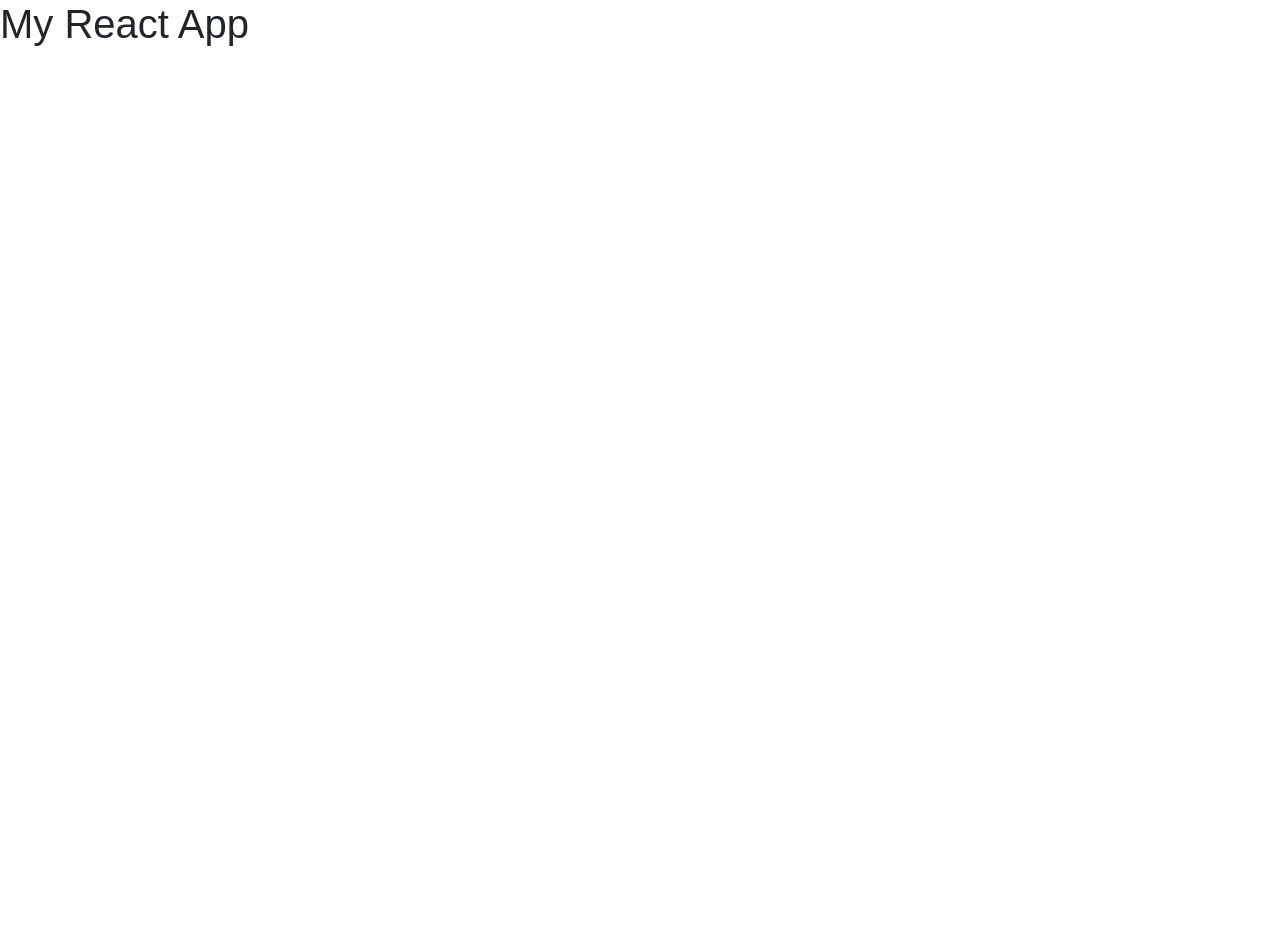
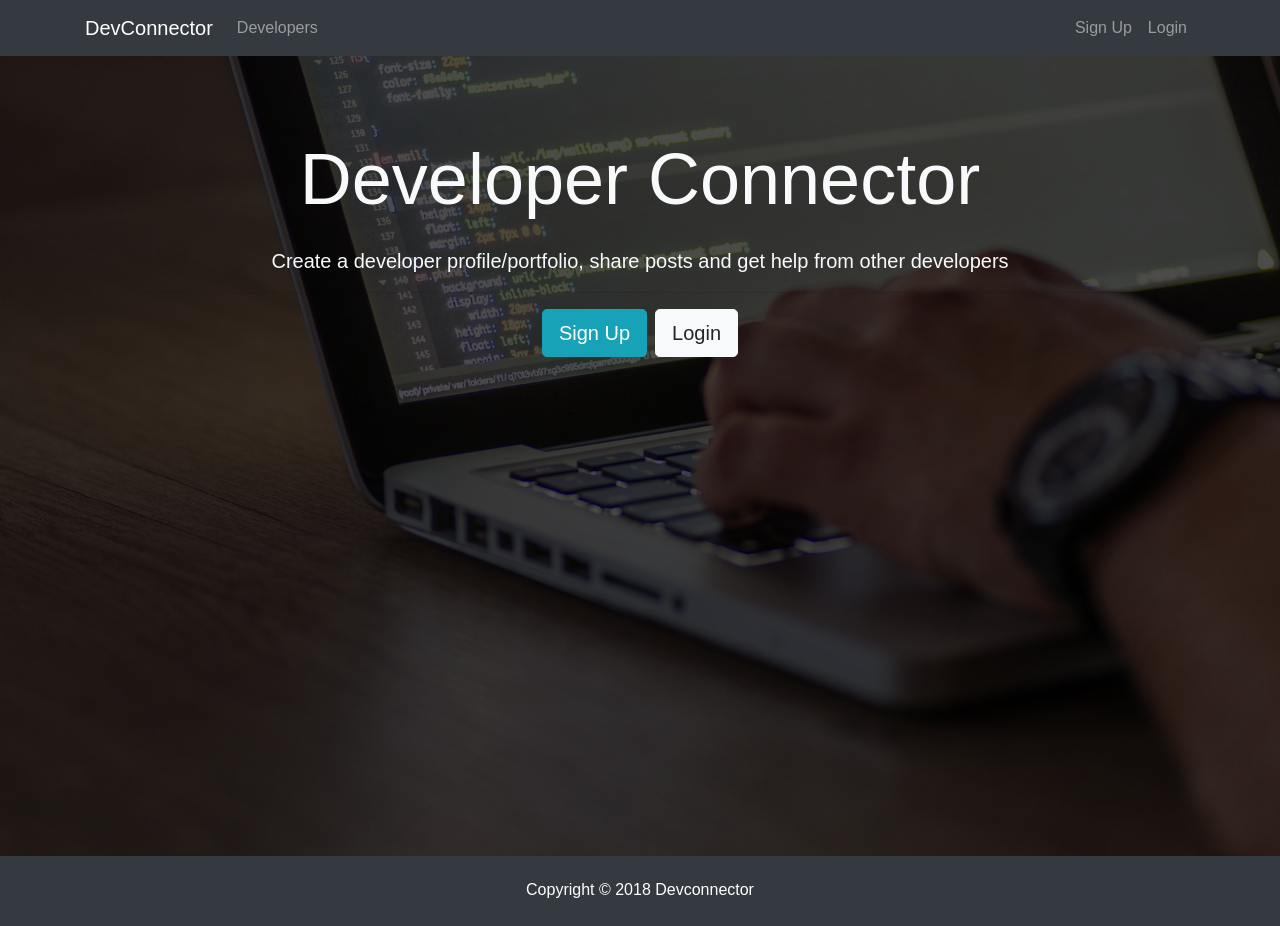
Before and after one commit to riskiidice/devconnector, a React (Create React App) app in the folder client/: page / in a window 1280 px wide. Before the commit the page ends 800 px from the top, so only its background shows below. Built offline with nearby package versions, Linux system fonts and the light colour scheme.

Commit message:
Finished Base App

```diff
--- a/client/src/App.css
+++ b/client/src/App.css
@@ -4,7 +4,7 @@
 
 .landing {
   position: relative;
-  background: url('../img/showcase.jpg') no-repeat;
+  background: url('./img/showcase.jpg') no-repeat;
   background-size: cover;
   background-position: center;
   height: 100vh;
--- a/client/src/App.js
+++ b/client/src/App.js
@@ -1,10 +1,18 @@
 import React, { Component } from 'react';
+
+import Navbar from './components/layout/Navbar';
+import Footer from './components/layout/Footer';
+import Landing from './components/layout/Landing';
+
+import './App.css';
 
 class App extends Component {
   render() {
     return (
       <div className="App">
-        <h1>My React App</h1>
+        <Navbar/>
+        <Landing/>
+        <Footer/>
       </div>
     );
   }
--- /dev/null
+++ b/client/src/components/layout/Footer.js
@@ -0,0 +1,8 @@
+import React from 'react'
+
+export default () => {
+  return (
+   <footer className="bg-dark text-white mt-5 p-4 text-center">
+   Copyright &copy; {new Date().getFullYear()} Devconnector</footer>
+  );
+};
--- /dev/null
+++ b/client/src/components/layout/Landing.js
@@ -0,0 +1,26 @@
+import React, { Component } from 'react'
+
+class Landing extends Component {
+  render() {
+    return (
+      <div className="landing">
+          <div className="dark-overlay landing-inner text-light">
+            <div className="container">
+              <div className="row">
+                <div className="col-md-12 text-center">
+                  <h1 className="display-3 mb-4">Developer Connector
+                  </h1>
+                  <p className="lead"> Create a developer profile/portfolio, share posts and get help from other developers</p>
+                  <hr />
+                  <a href="register.html" className="btn btn-lg btn-info mr-2">Sign Up</a>
+                  <a href="login.html" className="btn btn-lg btn-light">Login</a>
+                </div>
+              </div>
+            </div>
+          </div>
+        </div>
+    )
+  }
+}
+
+export default Landing;
--- /dev/null
+++ b/client/src/components/layout/Navbar.js
@@ -0,0 +1,35 @@
+import React, { Component } from 'react'
+
+class Navbar extends Component {
+  render() {
+    return (
+      <nav className="navbar navbar-expand-sm navbar-dark bg-dark mb-4">
+        <div className="container">
+          <a className="navbar-brand" href="landing.html">DevConnector</a>
+          <button className="navbar-toggler" type="button" data-toggle="collapse" data-target="#mobile-nav">
+            <span className="navbar-toggler-icon"></span>
+          </button>
+
+          <div className="collapse navbar-collapse" id="mobile-nav">
+            <ul className="navbar-nav mr-auto">
+              <li className="nav-item">
+                <a className="nav-link" href="profiles.html"> Developers
+                </a>
+              </li>
+            </ul>
+
+            <ul className="navbar-nav ml-auto">
+              <li className="nav-item">
+                <a className="nav-link" href="register.html">Sign Up</a>
+              </li>
+              <li className="nav-item">
+                <a className="nav-link" href="login.html">Login</a>
+              </li>
+            </ul>
+          </div>
+        </div>
+      </nav>
+    )
+  }
+}
+export default Navbar;
```
